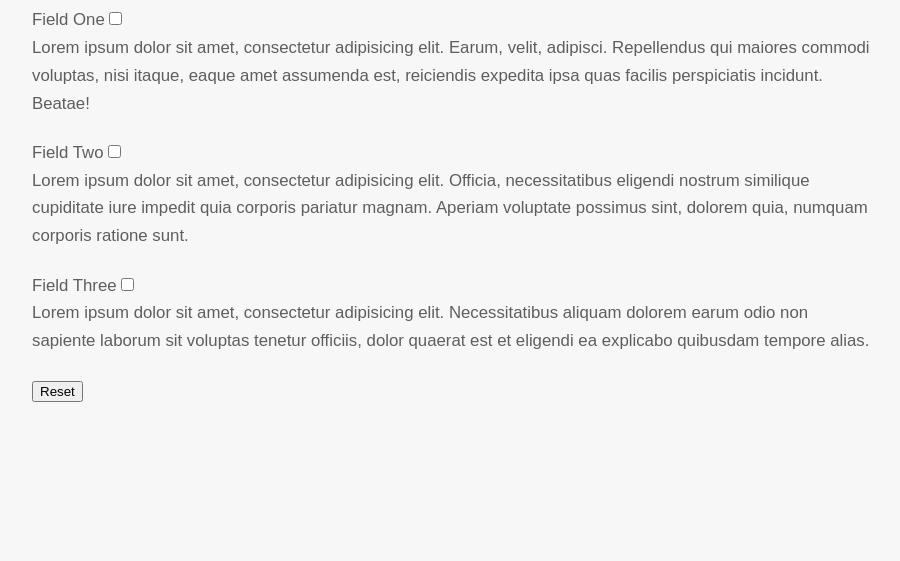
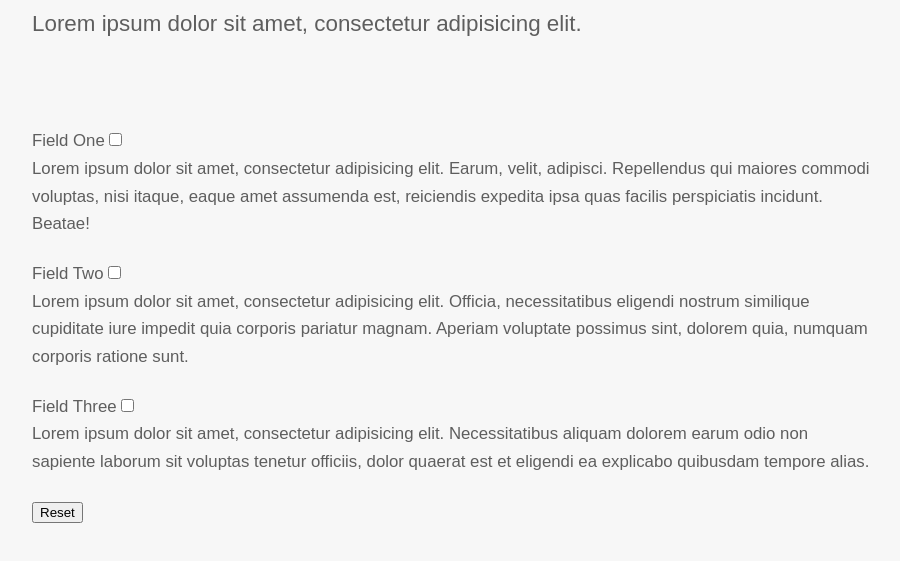
Before and after one commit to techtolentino/starter, a website: page index.html in a window 1280 px wide. Shown: the part 135-696 px from the top of the page, without its empty margins (188-1088 px from the left). Drawn offline with Linux system fonts and the light colour scheme.

Commit message:
placeholder desc

```diff
--- a/index.html
+++ b/index.html
@@ -12,6 +12,9 @@
         <div class="container">
             <div class="band--LARGE">
                 <h1>Starter</h1>
+                <h4>Lorem ipsum dolor sit amet, consectetur adipisicing elit.</h4>
+            </div>
+            <div class="band">
                 <form id="checklist" data-persist="garlic" method="POST">
                     <label for="item-one">Field One</label>
                     <input type="checkbox" class="checklist--item" id="item-one">
```
